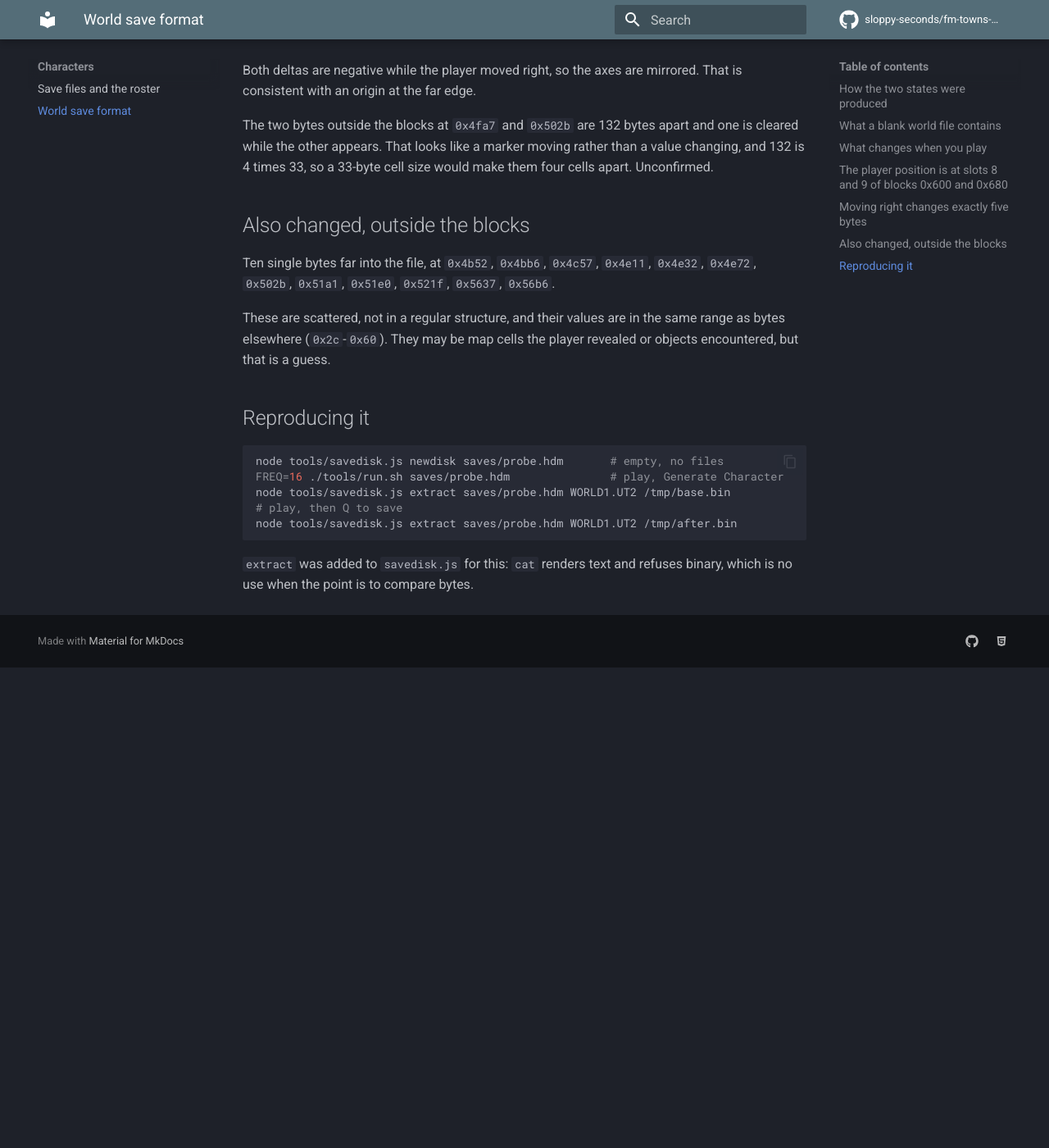
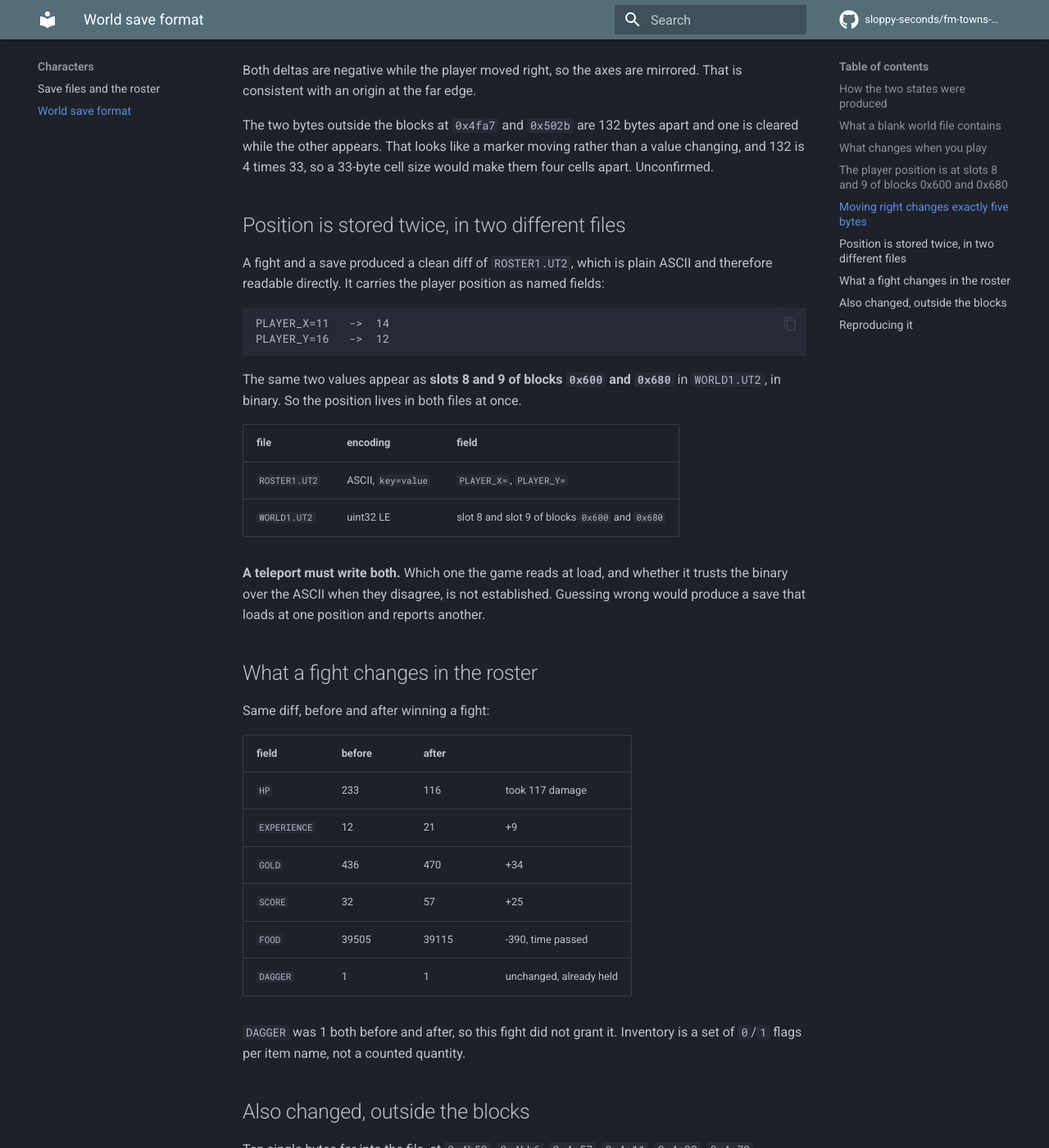
Before and after one commit to sloppy-seconds/fm-towns-ultima, an MkDocs documentation site: the page built from docs/world-format.md, in a window 1280 px wide and 1400 px high, scrolled down 3253 px. Shown: the whole window at 82% size. Built offline with MkDocs 1.6.1 and Material for MkDocs 9.7.7, drawn with Linux system fonts in a browser that asks for light colours; comment, search, counter and statistics services are not loaded; before the commit the page ends 4067 px from its top, so only the background shows below that.

Commit message:
Position is stored twice, and a fight shows what else the roster holds
The roster is ASCII, so it can be read directly instead of inferred. Diffing it
across a fight and a save gave cleaner results than the binary world file did.

Position turns up in both files:

  ROSTER1.UT2  PLAYER_X=11 -> 14, PLAYER_Y=16 -> 12   as ASCII key=value
  WORLD1.UT2   slots 8 and 9 of blocks 0x600 and 0x680  as uint32

The same two numbers, in two places. A teleport therefore has to write both, and
which one the game trusts when they disagree is not established. That matters
because a wrong guess gives a save that loads at one position and reports another,
which is worse than not working at all.

The fight itself: HP 233 to 116, EXPERIENCE 12 to 21, GOLD 436 to 470, SCORE 32 to
57, FOOD 39505 to 39115. Damage, reward, and time passing.

DAGGER was 1 before the fight and 1 after, so this fight did not grant it.
Inventory is a set of 0/1 flags per item name rather than counted quantities, which
is worth knowing before anyone tries to add two of something.

A parser note that cost time: the roster has four slots and only NAME carries a
slot prefix, so (0)NAME, (1)NAME and so on. Every other key repeats bare, once per
slot, and a parser keyed on the bare name silently keeps only the last occurrence.
The first two diffs I ran reported "0 fields differ" while the raw bytes plainly
did, because of exactly that.

````diff
--- a/docs/world-format.md
+++ b/docs/world-format.md
@@ -131,6 +131,44 @@ one is cleared while the other appears. That looks like a marker moving rather
 than a value changing, and 132 is 4 times 33, so a 33-byte cell size would make
 them four cells apart. Unconfirmed.
 
+## Position is stored twice, in two different files
+
+A fight and a save produced a clean diff of `ROSTER1.UT2`, which is plain ASCII
+and therefore readable directly. It carries the player position as named fields:
+
+```
+PLAYER_X=11   ->  14
+PLAYER_Y=16   ->  12
+```
+
+The same two values appear as **slots 8 and 9 of blocks `0x600` and `0x680`** in
+`WORLD1.UT2`, in binary. So the position lives in both files at once.
+
+| file | encoding | field |
+|---|---|---|
+| `ROSTER1.UT2` | ASCII, `key=value` | `PLAYER_X=`, `PLAYER_Y=` |
+| `WORLD1.UT2` | uint32 LE | slot 8 and slot 9 of blocks `0x600` and `0x680` |
+
+**A teleport must write both.** Which one the game reads at load, and whether it
+trusts the binary over the ASCII when they disagree, is not established. Guessing
+wrong would produce a save that loads at one position and reports another.
+
+## What a fight changes in the roster
+
+Same diff, before and after winning a fight:
+
+| field | before | after | |
+|---|---|---|---|
+| `HP` | 233 | 116 | took 117 damage |
+| `EXPERIENCE` | 12 | 21 | +9 |
+| `GOLD` | 436 | 470 | +34 |
+| `SCORE` | 32 | 57 | +25 |
+| `FOOD` | 39505 | 39115 | -390, time passed |
+| `DAGGER` | 1 | 1 | unchanged, already held |
+
+`DAGGER` was 1 both before and after, so this fight did not grant it. Inventory is
+a set of `0`/`1` flags per item name, not a counted quantity.
+
 ## Also changed, outside the blocks
 
 Ten single bytes far into the file, at `0x4b52`, `0x4bb6`, `0x4c57`, `0x4e11`,
````
